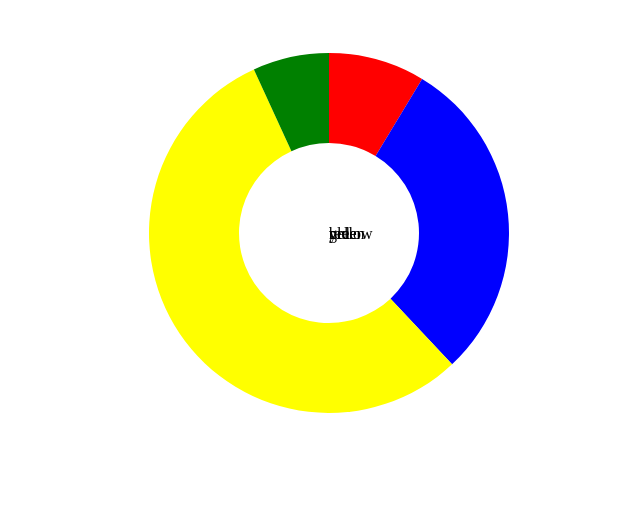
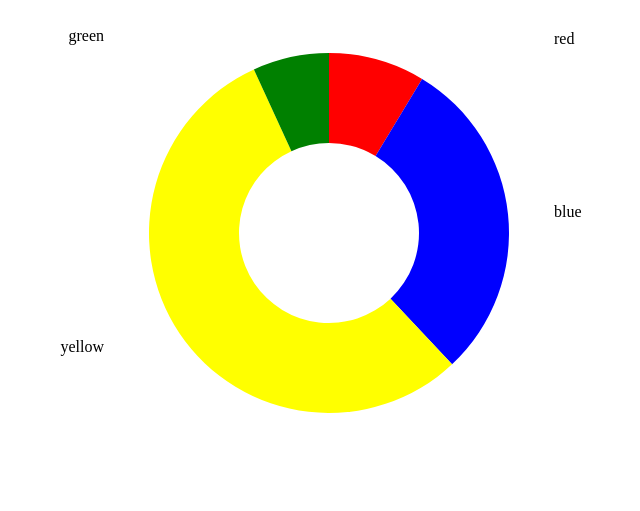
Before and after one commit to madebymak/d3-project, a plain HTML site: page index.html in a window 1280 px wide. Shown: the whole page, without its empty margins (159-799 px from the left). Drawn offline with nearby package versions, Linux system fonts and the light colour scheme.

Commit message:
Fix misplaced text.

```diff
--- a/index.html
+++ b/index.html
@@ -22,7 +22,7 @@
 
       var width = 960;
       var height = 450;
-      var radius = Math.min(width, height)/2
+      var radius = Math.min(width, height) / 2
 
       var pie = d3.layout.pie()
         .sort(null)
@@ -33,6 +33,10 @@
       var arc = d3.svg.arc()
         .outerRadius(radius * 0.8)
         .innerRadius(radius * 0.4);
+
+      var outerArc = d3.svg.arc()
+        .innerRadius(radius * 0.9)
+        .outerRadius(radius * 0.9);
 
       svg.attr("transform", "translate(" + width / 2 + "," + height / 2 + ")");
 
@@ -125,10 +129,7 @@
       text.exit()
         .remove();
 
-      }
-
-
-
+      };
     </script>
   </body>
 </html>
```
